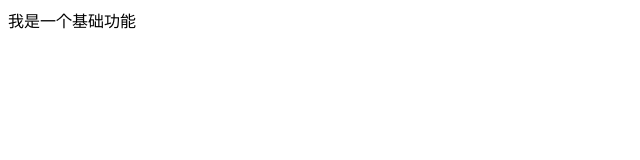
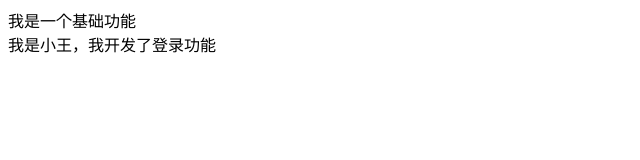
Before and after one commit to wuyiping0628/myfirst, a plain HTML site: page index1.html in a window 1280 px wide. Shown: the whole page, without its empty margins (0-640 px from the left). Drawn offline with Linux system fonts and the light colour scheme.

Commit message:
登录功能

```diff
--- a/index1.html
+++ b/index1.html
@@ -8,5 +8,6 @@
 </head>
 <body>
   <div>我是一个基础功能</div>
+  <div>我是小王，我开发了登录功能</div>
 </body>
 </html>
```
